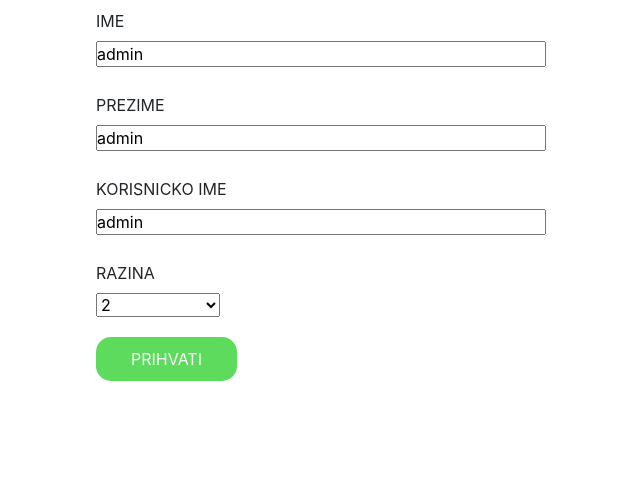
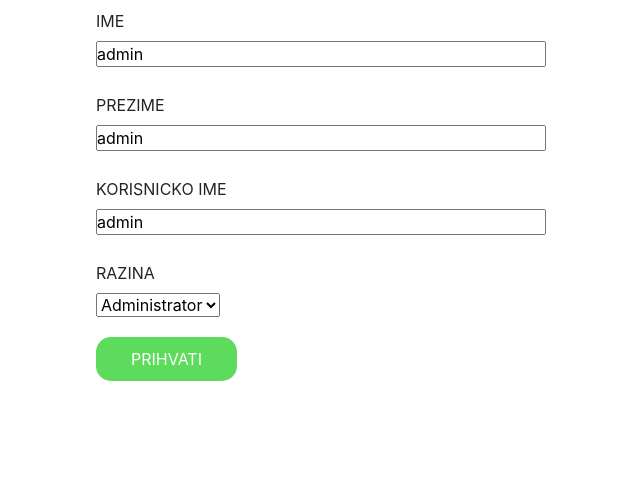
Before and after one commit to 0xleonardo/PHP-News-Portal, a PHP site: page /useredit.php?id=2 in a window 1280 px wide. Shown: the part 218-706 px from the top of the page, without its empty margins (319-959 px from the left). Run offline with PHP 8.4, Linux system fonts and the light colour scheme; the visitor is signed in with stand-in values (Sample User, id 1); data comes from the database, SQL or seed files in the repository; some libraries are stand-ins or nearby versions.

Commit message:
Seventh commit

```diff
--- a/FranceInfo/useredit.php
+++ b/FranceInfo/useredit.php
@@ -90,21 +90,21 @@
                                             if ($row['razina'] == 0)
                                             echo '
                                                 <option value="" disabled>Odabir razine</option>
-                                                <option value="0" selected>0</option>
-                                                <option value="1">1</option>
-                                                <option value="2">2</option>';
+                                                <option value="0" selected>Korisnik</option>
+                                                <option value="1">Novinar</option>
+                                                <option value="2">Administrator</option>';
                                             else if ($row['razina'] == 1)
                                                 echo '
                                                 <option value="" disabled>Odabir razine</option>
-                                                <option value="0">0</option>
-                                                <option value="1" selected>1</option>
-                                                <option value="2">2</option>';
+                                                <option value="0">Korisnik</option>
+                                                <option value="1" selected>Novinar</option>
+                                                <option value="2">Administrator</option>';
                                             else
                                                 echo '
                                                 <option value="" disabled>Odabir razine</option>
-                                                <option value="0">0</option>
-                                                <option value="1">1</option>
-                                                <option value="2" selected>2</option>';
+                                                <option value="0">Korisnik</option>
+                                                <option value="1">Novinar</option>
+                                                <option value="2" selected>Administrator</option>';
 
 
                                     echo '</select>
```
Also changed, not shown: FranceInfo/administracija.php (+8 -1 lines).
